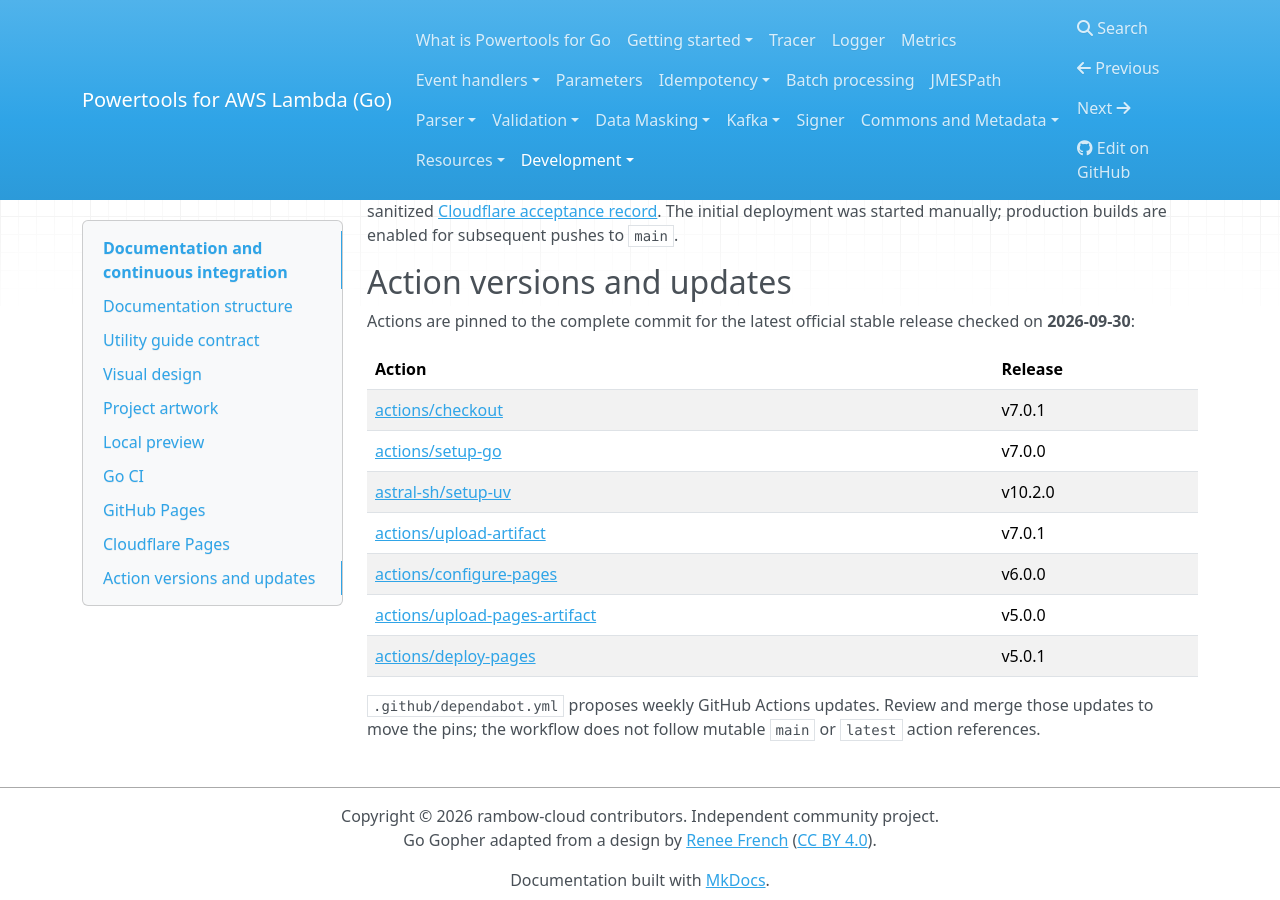
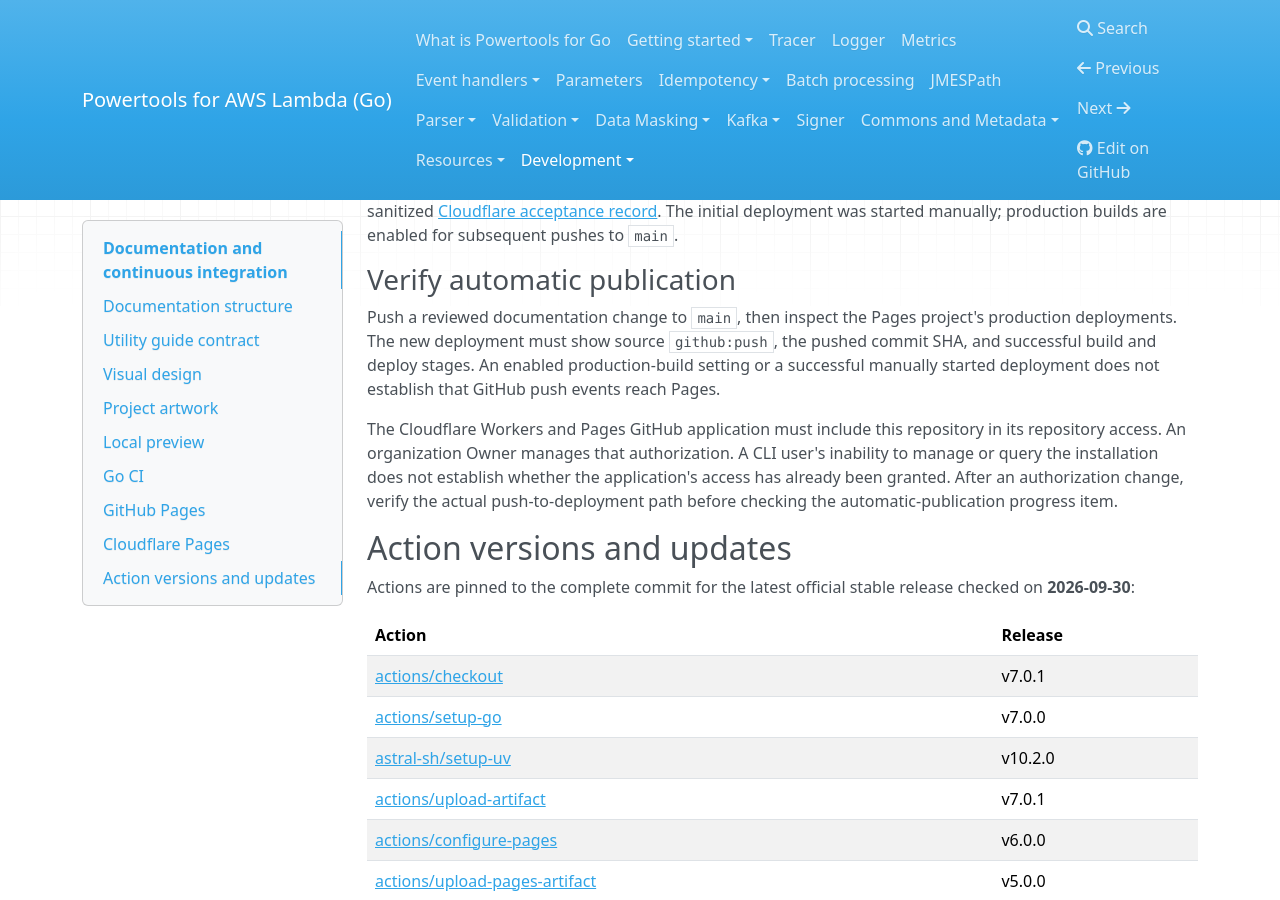
Before and after one commit to rambow-cloud/powertools-lambda-go, an MkDocs documentation site: the page built from docs/DOCUMENTATION.md, in a window 1280 px wide and 900 px high, scrolled down 4240 px. Built offline with MkDocs 1.6.1, drawn with Linux system fonts in a browser that asks for light colours; nearby versions of some CDN libraries.

Commit message:
docs: document automatic Pages publication acceptance

```diff
--- a/docs/DOCUMENTATION.md
+++ b/docs/DOCUMENTATION.md
@@ -123,6 +123,12 @@
 
 The first successful publication and active domain/certificate status were verified on 2026-10-02. See the sanitized [Cloudflare acceptance record](CLOUDFLARE_ACCEPTANCE.json). The initial deployment was started manually; production builds are enabled for subsequent pushes to `main`.
 
+### Verify automatic publication
+
+Push a reviewed documentation change to `main`, then inspect the Pages project's production deployments. The new deployment must show source `github:push`, the pushed commit SHA, and successful build and deploy stages. An enabled production-build setting or a successful manually started deployment does not establish that GitHub push events reach Pages.
+
+The Cloudflare Workers and Pages GitHub application must include this repository in its repository access. An organization Owner manages that authorization. A CLI user's inability to manage or query the installation does not establish whether the application's access has already been granted. After an authorization change, verify the actual push-to-deployment path before checking the automatic-publication progress item.
+
 ## Action versions and updates
 
 Actions are pinned to the complete commit for the latest official stable release checked on **2026-09-30**:
```
Also changed, not shown: docs/CHECKLIST.md (+2 -0 lines).
